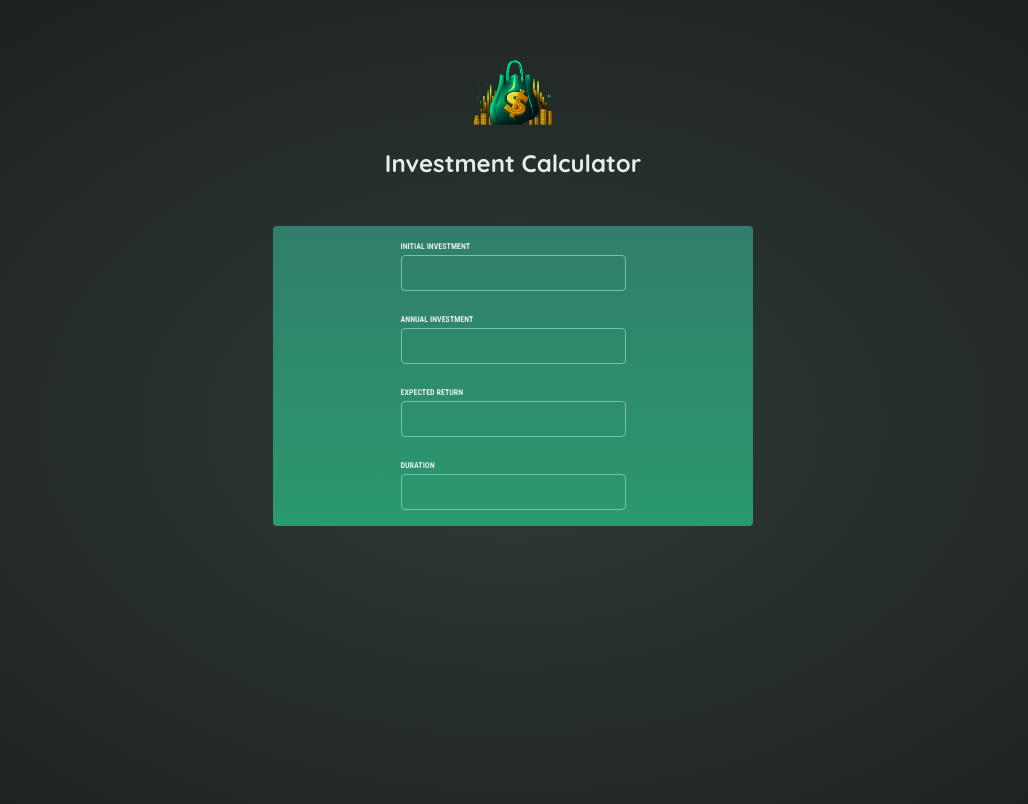
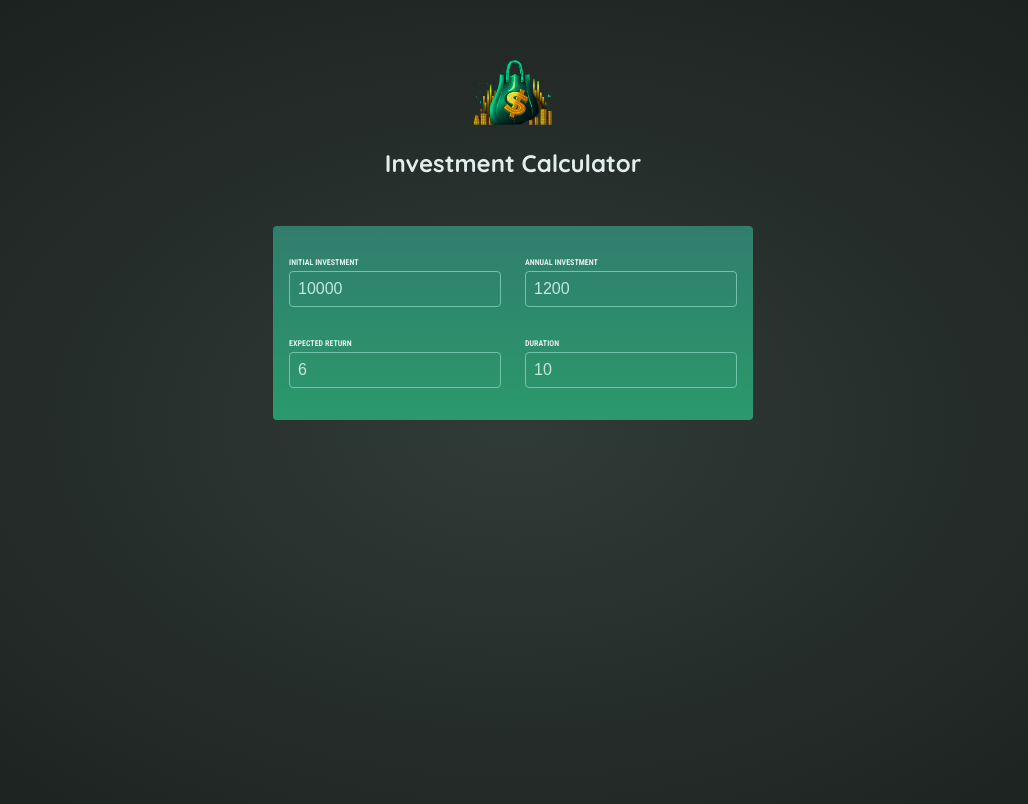
Before and after one commit to joshuascott019/course-project_react-investment-calculator, a React (Vite) app: page / in a window 1280 px wide. Shown: the top 804 px of the page, without its empty margins (127-1155 px from the left). Built offline with nearby package versions, Linux system fonts and the light colour scheme.

Commit message:
feat: add interactive values to input fields

```diff
--- a/src/App.jsx
+++ b/src/App.jsx
@@ -1,11 +1,13 @@
 import Header from './components/Header';
 import UserInput from './components/UserInput/UserInput';
+import Results from './components/Results';
 
 function App() {
   return (
     <>
       <Header />
       <UserInput />
+      {/* <Results /> */}
     </>
   );
 }
--- a/src/components/Header.jsx
+++ b/src/components/Header.jsx
@@ -3,7 +3,7 @@ import investImg from '../assets/investment-calculator-logo.png';
 export default function Header() {
   return (
     <div id="header">
-      <img src={investImg} alt="" />
+      <img src={investImg} alt="Image showing money bag" />
       <h1>Investment Calculator</h1>
     </div>
   );
--- /dev/null
+++ b/src/components/Results.jsx
@@ -0,0 +1,18 @@
+export default function Results() {
+  return (
+    <table id="result">
+      <thead>
+        <tr>
+          <th>Year</th>
+          <th>Investment Value</th>
+          <th>Interest (Year)</th>
+          <th>Total Interest</th>
+          <th>Invested Capital</th>
+        </tr>
+      </thead>
+      <tbody>
+        <tr></tr>
+      </tbody>
+    </table>
+  );
+}
--- a/src/components/UserInput/InputField.jsx
+++ b/src/components/UserInput/InputField.jsx
@@ -1,8 +1,8 @@
-export default function InputField({ label }) {
+export default function InputField({ label, ...props }) {
   return (
-    <div>
-      <label htmlFor="">{label}</label>
-      <input type="number" />
-    </div>
+    <p>
+      <label>{label}</label>
+      <input type="number" required {...props} />
+    </p>
   );
 }
--- a/src/components/UserInput/UserInput.jsx
+++ b/src/components/UserInput/UserInput.jsx
@@ -1,12 +1,57 @@
+import { useState } from 'react';
+
 import InputField from './InputField';
 
 export default function UserInput() {
+  const [userInput, setUserInput] = useState({
+    initialInvestment: 10000,
+    annualInvestment: 1200,
+    expectedReturn: 6,
+    duration: 10,
+  });
+
+  function handleChange(inputIdentifier, newValue) {
+    console.log(inputIdentifier, newValue);
+    setUserInput((prevUserInput) => {
+      return {
+        ...prevUserInput,
+        [inputIdentifier]: newValue,
+      };
+    });
+  }
+
   return (
-    <div id="user-input" className="input-group">
-      <InputField label="Initial Investment" />
-      <InputField label="Annual Investment" />
-      <InputField label="Expected Return" />
-      <InputField label="Duration" />
+    <div id="user-input">
+      <div className="input-group">
+        <InputField
+          label="Initial Investment"
+          value={userInput.initialInvestment}
+          onChange={(event) =>
+            handleChange('initialInvestment', event.target.value)
+          }
+        />
+        <InputField
+          label="Annual Investment"
+          value={userInput.annualInvestment}
+          onChange={(event) =>
+            handleChange('annualInvestment', event.target.value)
+          }
+        />
+      </div>
+      <div className="input-group">
+        <InputField
+          label="Expected Return"
+          value={userInput.expectedReturn}
+          onChange={(event) =>
+            handleChange('expectedReturn', event.target.value)
+          }
+        />
+        <InputField
+          label="Duration"
+          value={userInput.duration}
+          onChange={(event) => handleChange('duration', event.target.value)}
+        />
+      </div>
     </div>
   );
 }
--- a/src/index.css
+++ b/src/index.css
@@ -42,7 +42,6 @@ body {
 .input-group {
   display: flex;
   justify-content: space-evenly;
-  flex-wrap: wrap;
   gap: 1.5rem;
 }
 
```
